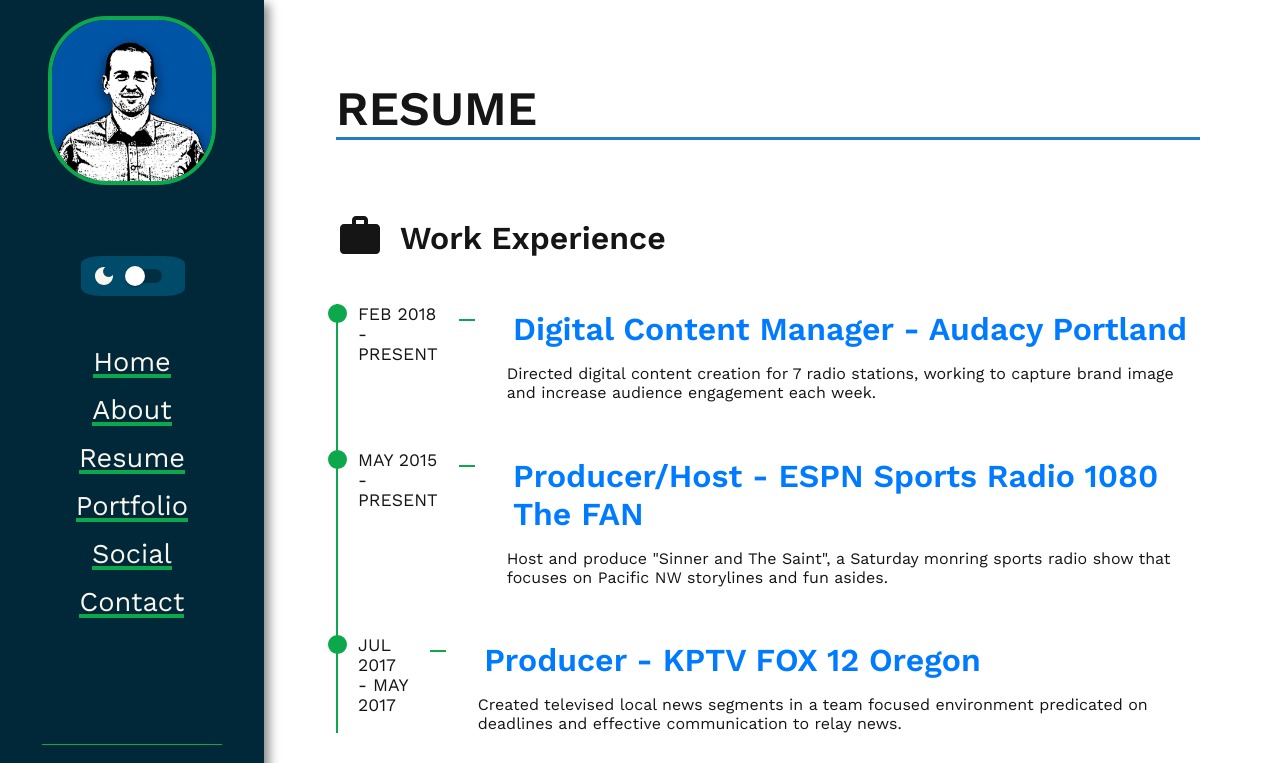
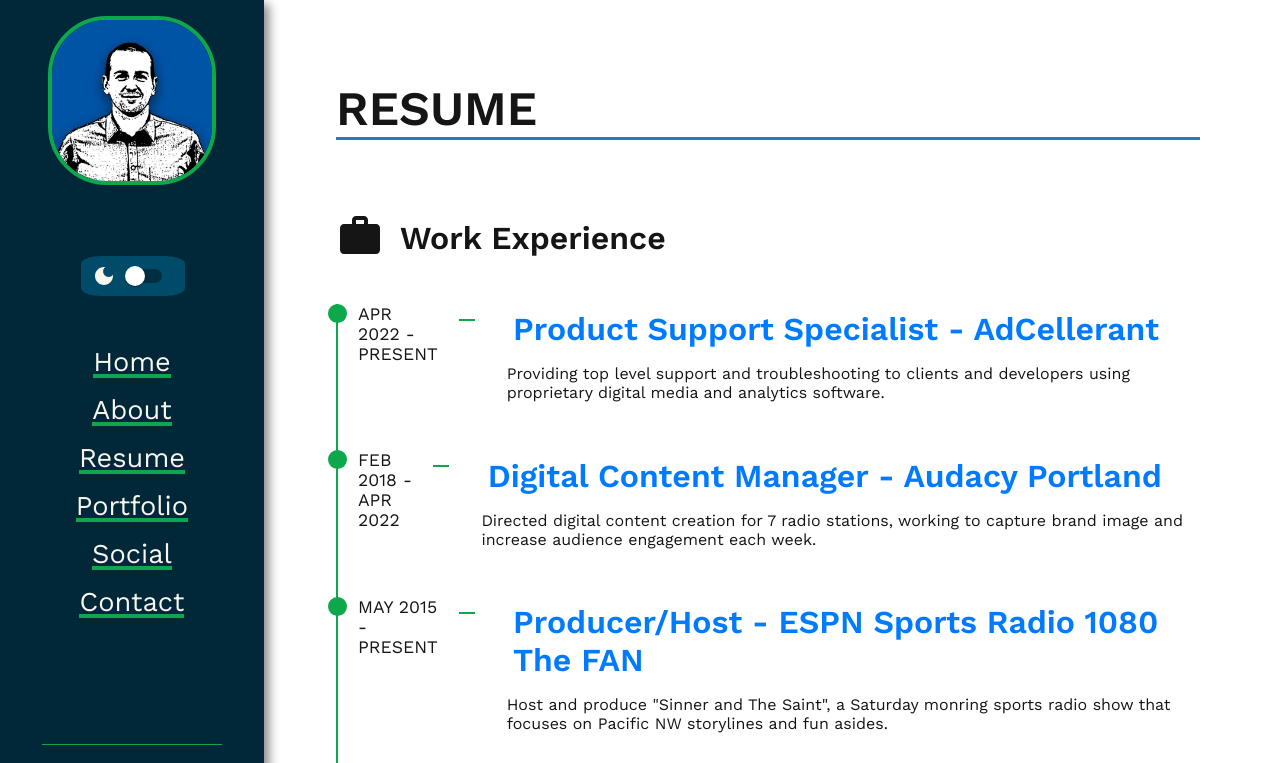
Before and after one commit to willdarkins/portfolio_darkins, a React (Create React App) app: page /resume in a window 1280 px wide. Shown: the top 763 px of the page. Built offline with nearby package versions, Linux system fonts and the light colour scheme; a web font is replaced by a local one.

Commit message:
Update Resume.js

```diff
--- a/src/Components/Resume.js
+++ b/src/Components/Resume.js
@@ -31,7 +31,13 @@ function Resume() {
                 </div>
                 <div className='resume-content'>
                     <ResumeItem
-                        year={'FEB 2018 - PRESENT'}
+                        year={'APR 2022 - PRESENT'}
+                        title={'Product Support Specialist - AdCellerant'}
+                        subTitle={'University of Oregon - via Trilogy Education Services'}
+                        text={'Providing top level support and troubleshooting to clients and developers using proprietary digital media and analytics software.'}
+                    />
+                    <ResumeItem
+                        year={'FEB 2018 - APR 2022'}
                         title={'Digital Content Manager - Audacy Portland'}
                         subTitle={'University of Oregon - via Trilogy Education Services'}
                         text={' Directed digital content creation for 7 radio stations, working to capture brand image and increase audience engagement each week.'}
```
